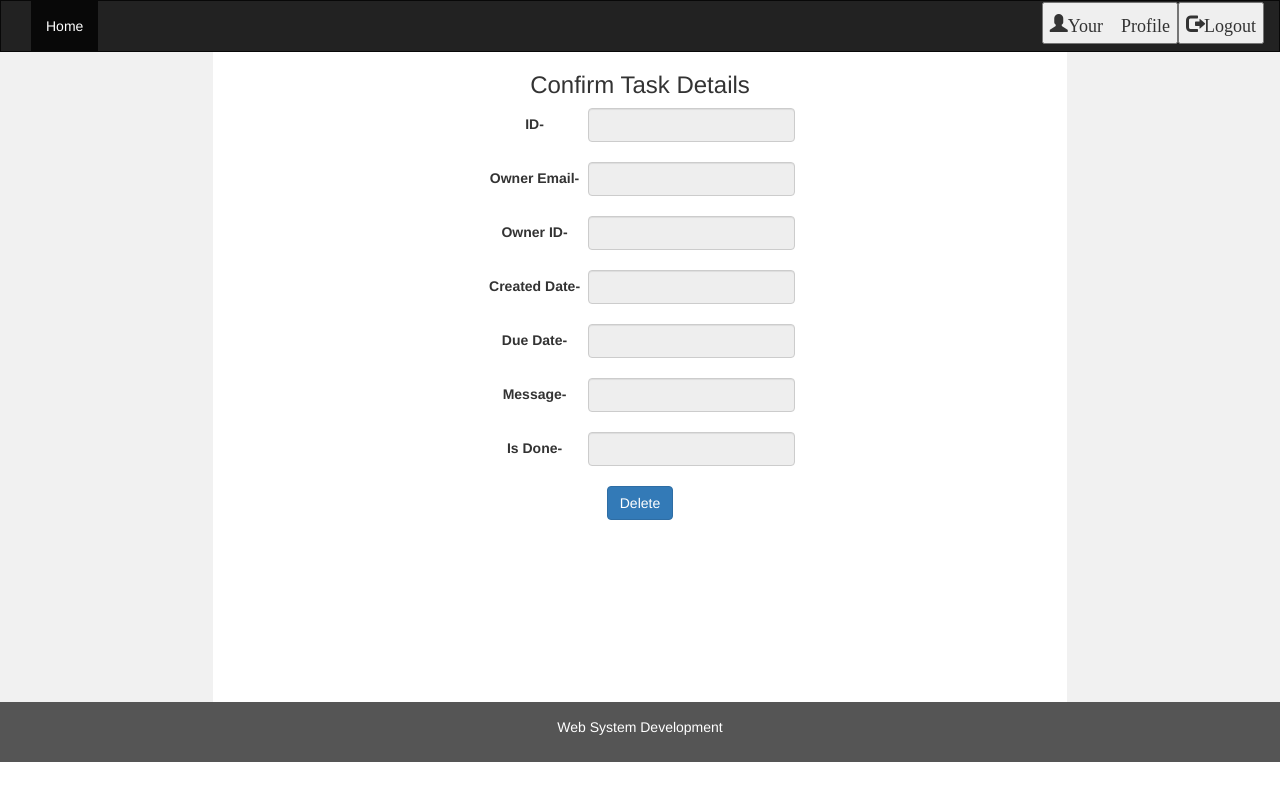
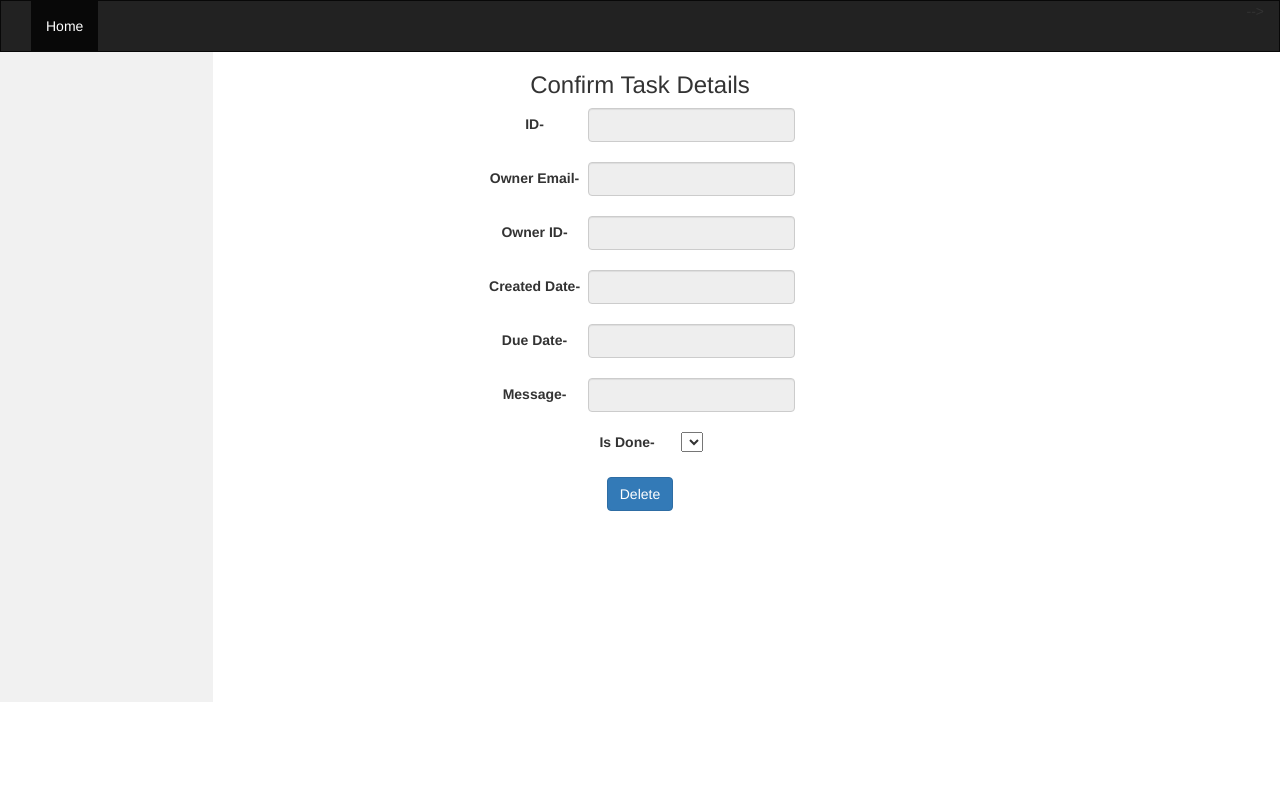
Before and after one commit to priyanka1092/Final-Project, a PHP site: page /pages/edit_task.php in a window 1280 px wide. Run offline with PHP 8.4, Linux system fonts and the light colour scheme; the template is opened without the code that fills it, so the values that code supplies are empty; some libraries are stand-ins or nearby versions.

Commit message:
tasks UI

```diff
--- a/pages/edit_task.php
+++ b/pages/edit_task.php
@@ -4,6 +4,7 @@
   <title>Task manager</title>
   <meta charset="utf-8">
   <meta name="viewport" content="width=device-width, initial-scale=1">
+
   <link rel="stylesheet" href="https://maxcdn.bootstrapcdn.com/bootstrap/3.3.7/css/bootstrap.min.css">
   <script src="https://ajax.googleapis.com/ajax/libs/jquery/3.2.1/jquery.min.js"></script>
   <script src="https://maxcdn.bootstrapcdn.com/bootstrap/3.3.7/js/bootstrap.min.js"></script>
@@ -67,8 +68,8 @@
         <li class="active"><a href="#">Home</a></li>
       </ul>
       <ul class="nav navbar-nav navbar-right">
-
-      <li><div>
+      -->
+      <!-- <li><div>
         <form action="index.php?page=accounts&action=show" method="POST">
         <button type="submit" class="glyphicon glyphicon-user">Your Profile</button>
         </form></div></li>
@@ -76,12 +77,11 @@
         <li><div>
         <form action="index.php?page=accounts&action=logout" method="POST">
         <button type="submit" class="glyphicon glyphicon-log-out">Logout</button>
-        </form></div></li>
+        </form></div></li> -->
       </ul>
     </div>
   </div>
 </nav>
-
 <div class="container-fluid text-center">
   <div class="row content">
     <div class="col-sm-2 sidenav">
@@ -129,7 +129,12 @@
 
 <div class = "form-group">
 <label>Is Done-</label>
-<input type="text" name="isdone" class="form-control" value="<?php echo $data->isdone;?>"readonly><br>
+<select>
+  <option value="Done 0">  </option>
+ <option value="Not Done 1"> </option>
+
+<!-- <input type="" name="isdone" class="form-control" value=" --> <?php echo $data->isdone;?>"readonly><br>
+</select>
 </div>
 <br><br>
 
@@ -138,15 +143,6 @@
 
 </div>
 
-<div class="col-sm-2 sidenav">
-    </div>
-  </div>
-</div>
-
-<footer class="container-fluid text-center">
-  <p>Web System Development</p>
-</footer>
-
 
 
 <script src="js/scripts.js"></script>
```
